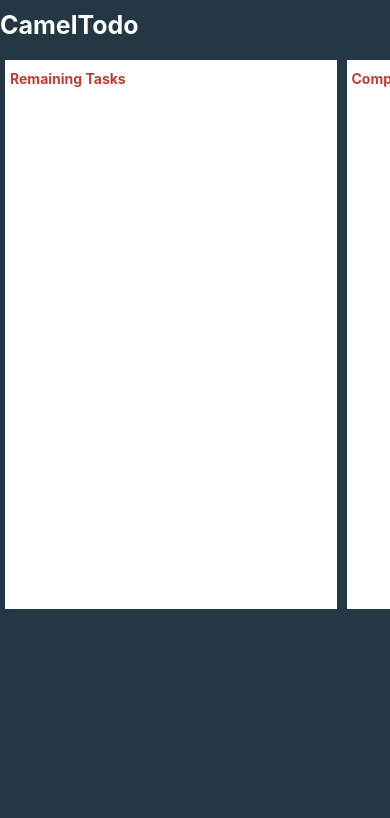
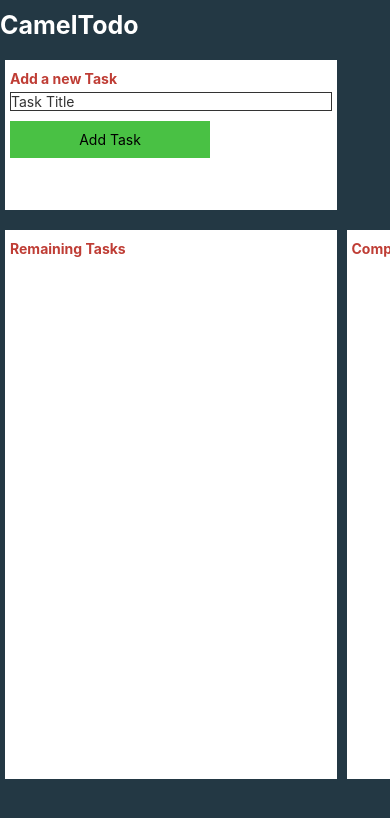
Before and after one commit to ufran8291/CamelTodo, a React Native app: screen / in a window 390 px wide. Shown: the top 818 px of the page. Built offline with nearby package versions, Linux system fonts and the light colour scheme.

Commit message:
random changes

```diff
--- a/App.tsx
+++ b/App.tsx
@@ -1,10 +1,9 @@
-import {Dimensions, SafeAreaView, ScrollView, StyleSheet, Text, View} from 'react-native';
+import {Dimensions, Keyboard, SafeAreaView, ScrollView, StyleSheet, Text, TextInput, TouchableOpacity, TouchableWithoutFeedback, View} from 'react-native';
 import React, { useState } from 'react';
-
-
 const windowWidth = Dimensions.get('window').width;
 const windowHeight = Dimensions.get('window').height;
 export default function App(): JSX.Element {
+   const [taskValue, setTaskValue] = useState("");
    const [tasks,setTasks]=useState([
     {
       title:'Complete playlist till 13th vid',
@@ -19,8 +18,18 @@ export default function App(): JSX.Element {
   // newTasks.unshift({title:'some tasks',isCompleted:false});
   // setTasks(newTasks);
   return (
+    <TouchableWithoutFeedback style={{flex:1}} onPress={()=>{Keyboard.dismiss()}}>
     <SafeAreaView style={styles.container}>
+
       <Text style={styles.heroTxt}>CamelTodo</Text>
+      <View style={styles.inputContainer}>
+        <Text style={styles.subHeading}>Add a new Task</Text>
+        <TextInput style={styles.inputStyles} value={taskValue}  placeholder='Task Title' placeholderTextColor={'#333'} onChange={(e)=>setTaskValue(e.nativeEvent.text)} />
+        <TouchableOpacity style={styles.button}>
+
+          <Text>Add Task</Text>
+        </TouchableOpacity>
+      </View>
       <ScrollView style={styles.scroller} horizontal={true} >
 
       <View style={styles.pageContainer}>
@@ -32,6 +41,7 @@ export default function App(): JSX.Element {
 
       </ScrollView>
     </SafeAreaView>
+    </TouchableWithoutFeedback>
   );
 }
 
@@ -45,6 +55,28 @@ const styles = StyleSheet.create({
     fontSize:25,
     color:'#fff',
     fontWeight:'bold',
+    marginVertical:10
+  },
+  inputContainer:{
+    backgroundColor:'#ffffff',
+    height:150,
+
+    width:windowWidth*0.85,
+    marginVertical:10,
+    elevation:5,
+    padding:5,
+    margin:5
+  },
+  inputStyles:{
+    borderColor:'#333',
+    borderWidth:1,
+  },
+  button:{
+    backgroundColor:'#49C144',
+    paddingVertical:10,
+    paddingHorizontal:20,
+    alignItems:'center',
+    width:200,
     marginVertical:10
   },
   pageContainer: {
```
